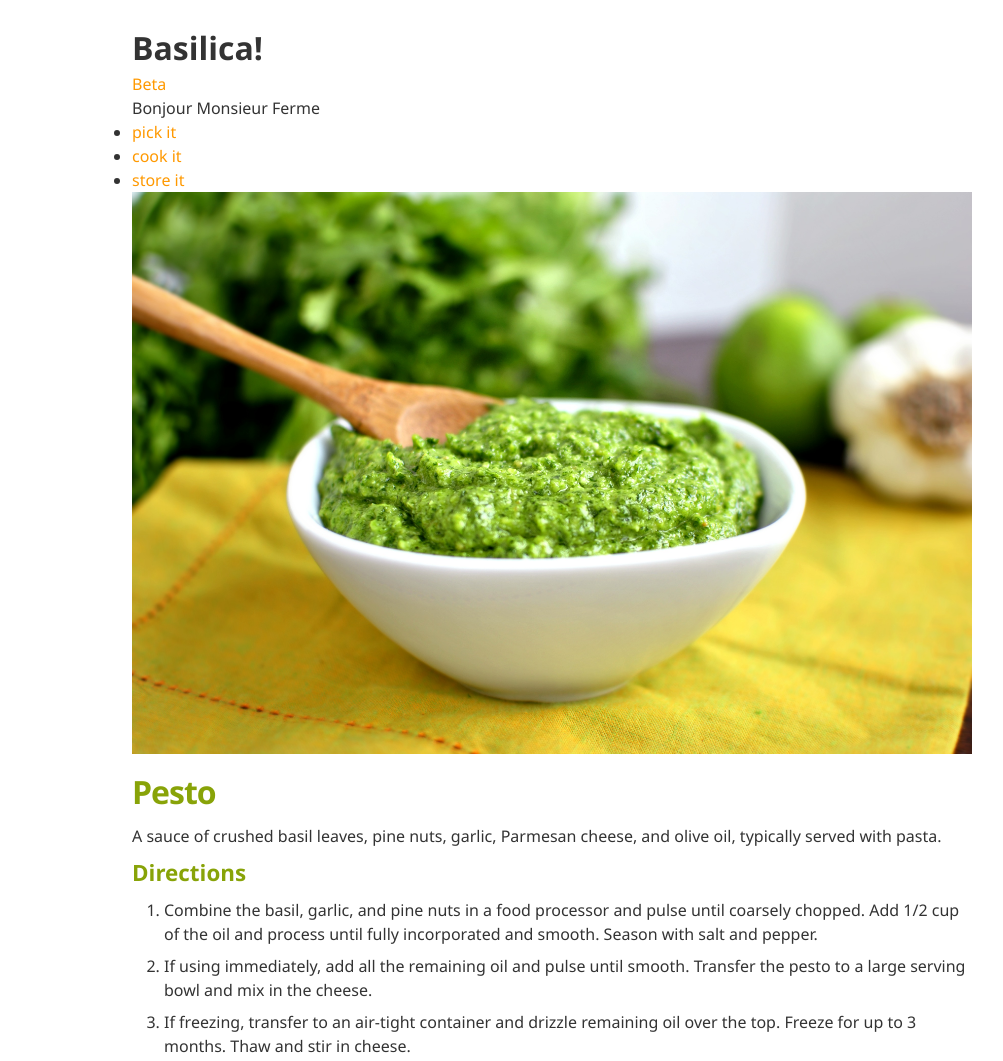
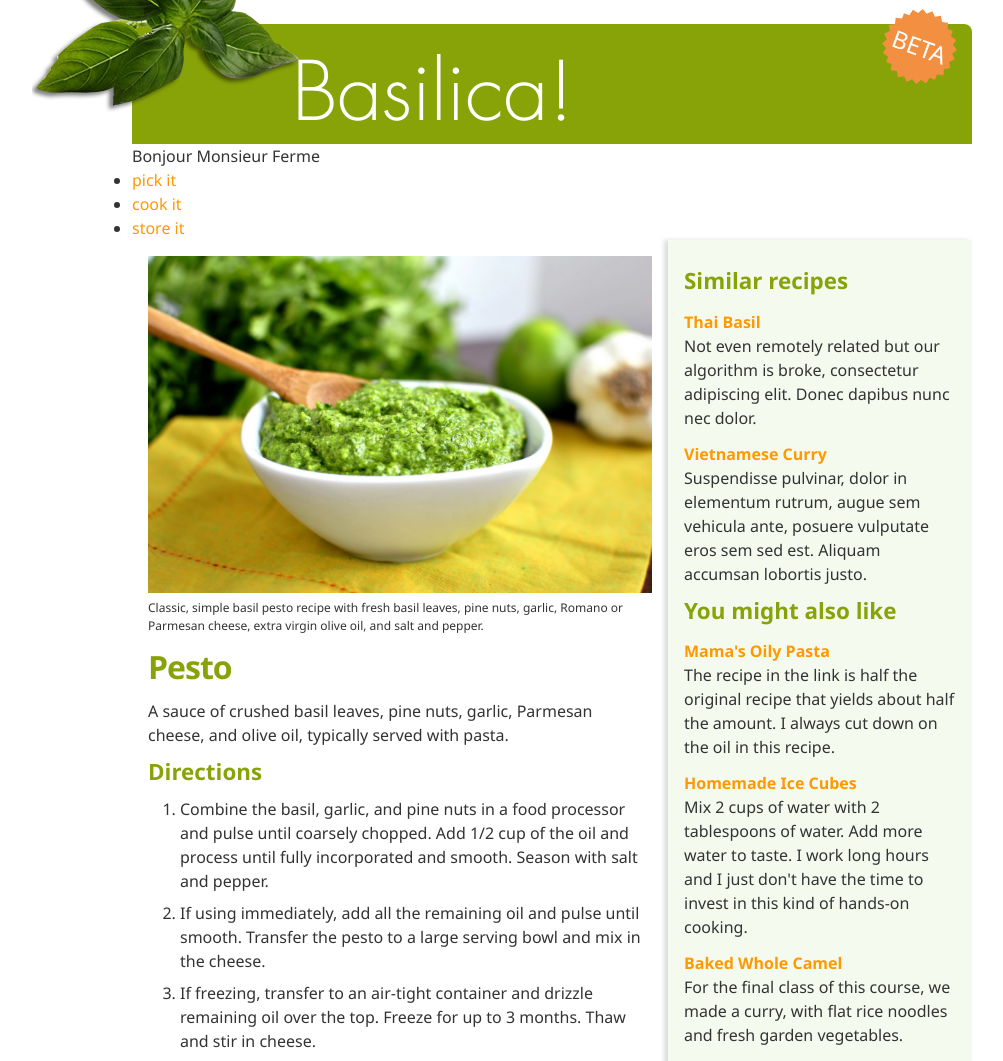
Before and after one commit to front-end-foundations/basilica-start, a website: page app/index.html in a window 1280 px wide. Shown: the top 1061 px of the page, without its empty margins (88-1091 px from the left). Drawn offline with Linux system fonts and the light colour scheme.

Commit message:
basic layout added

```diff
--- a/app/css/styles.css
+++ b/app/css/styles.css
@@ -1,3 +1,5 @@
+@import url(font/stylesheet.css);
+
 html {
   --basil-green: #88a308;
   --dark-gray: #333333;
@@ -13,6 +15,11 @@ html {
 * {
   margin: 0;
   padding: 0;
+}
+
+::selection {
+  background: var(--basil-green);
+  color: #fff;
 }
 
 body {
@@ -42,12 +49,56 @@ a {
   transition: color 0.5s linear;
 }
 
-a:hover {
-  color: var(--red);
+main a:hover {
+  color: var(--basil-green);
 }
 
 li > h4 {
   margin-top: 12px;
+}
+
+header {
+  height: 120px;
+  background: var(--basil-green);
+  border-radius: 8px 8px 0px 0px;
+  position: relative;
+}
+header h1 {
+  background: url(img/basil.png) no-repeat;
+  font-family: futura_stdlight, sans-serif;
+  font-weight: normal;
+  color: #fff;
+  font-size: 5rem;
+
+  padding-left: 260px;
+  padding-top: 90px;
+
+  transform: translate(-100px, -80px);
+}
+header .beta {
+  background: url('img/burst.svg') no-repeat;
+  color: #fff;
+  font-size: 1.5rem;
+  position: absolute;
+  top: -20px;
+  right: 10px;
+  width: 85px;
+  height: 85px;
+  line-height: 85px;
+  text-align: center;
+  text-transform: uppercase;
+
+  transform: rotate(20deg);
+  transition: all 1s ease;
+}
+
+header .beta:hover {
+  transform: rotate(0deg) scale(1.2);
+}
+
+article,
+aside {
+  padding: 1rem;
 }
 
 aside li {
@@ -66,4 +117,25 @@ figcaption {
 
 img {
   width: 100%;
+  height: auto;
 }
+
+footer {
+  background-color: var(--basil-green);
+  padding: 1rem;
+  border-radius: 0 0 4px 4px;
+  margin-bottom: 2rem;
+}
+
+@media (min-width: 640px) {
+  .content {
+    display: flex;
+  }
+  article {
+    flex: 1 0 60%;
+  }
+  aside {
+    background: var(--light-green);
+    box-shadow: -4px 0px 4px #ddd;
+  }
+}
--- a/app/index.html
+++ b/app/index.html
@@ -2,7 +2,12 @@
 <html>
   <head>
     <title>Basilica! | Pesto!</title>
-
+    <meta property="og:title" content="Basilica" />
+    <meta property="og:url" content="https://www.imdb.com/title/tt0117500/" />
+    <meta
+      property="og:image"
+      content="https://ia.media-imdb.com/images/rock.jpg"
+    />
     <meta name="viewport" content="width=device-width, initial-scale=1.0" />
     <link rel="stylesheet" href="css/styles.css" />
   </head>
@@ -24,7 +29,25 @@
 
     <main class="content">
       <article itemscope itemtype="http://schema.org/Recipe">
-        <img src="img/pesto.jpg" />
+        <figure>
+          <picture>
+            <source
+              srcset="img/pesto/pesto_iodywc_c_scale,w_1380.jpg"
+              media="(min-width: 1200px)"
+            />
+            <source
+              srcset="img/pesto/pesto_iodywc_c_scale,w_780.jpg"
+              media="(min-width: 800px)"
+            />
+            <img itemprop="image" src="img/pesto.jpg" />
+          </picture>
+
+          <figcaption>
+            Classic, simple basil pesto recipe with fresh basil leaves, pine
+            nuts, garlic, Romano or Parmesan cheese, extra virgin olive oil, and
+            salt and pepper.
+          </figcaption>
+        </figure>
 
         <h2 itemprop="name">Pesto</h2>
 
```
Also changed, not shown: package.json (added, +16 -0 lines), 1 other file.
